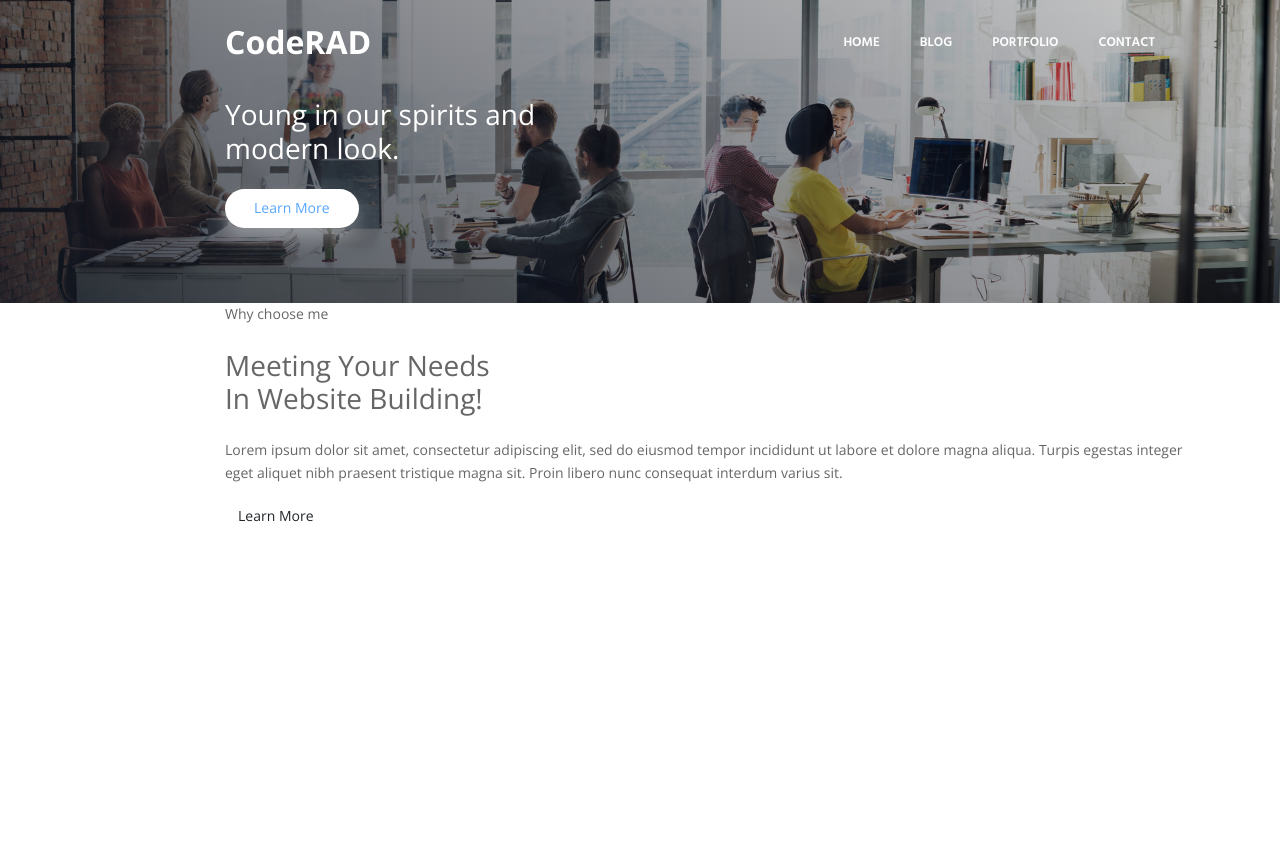
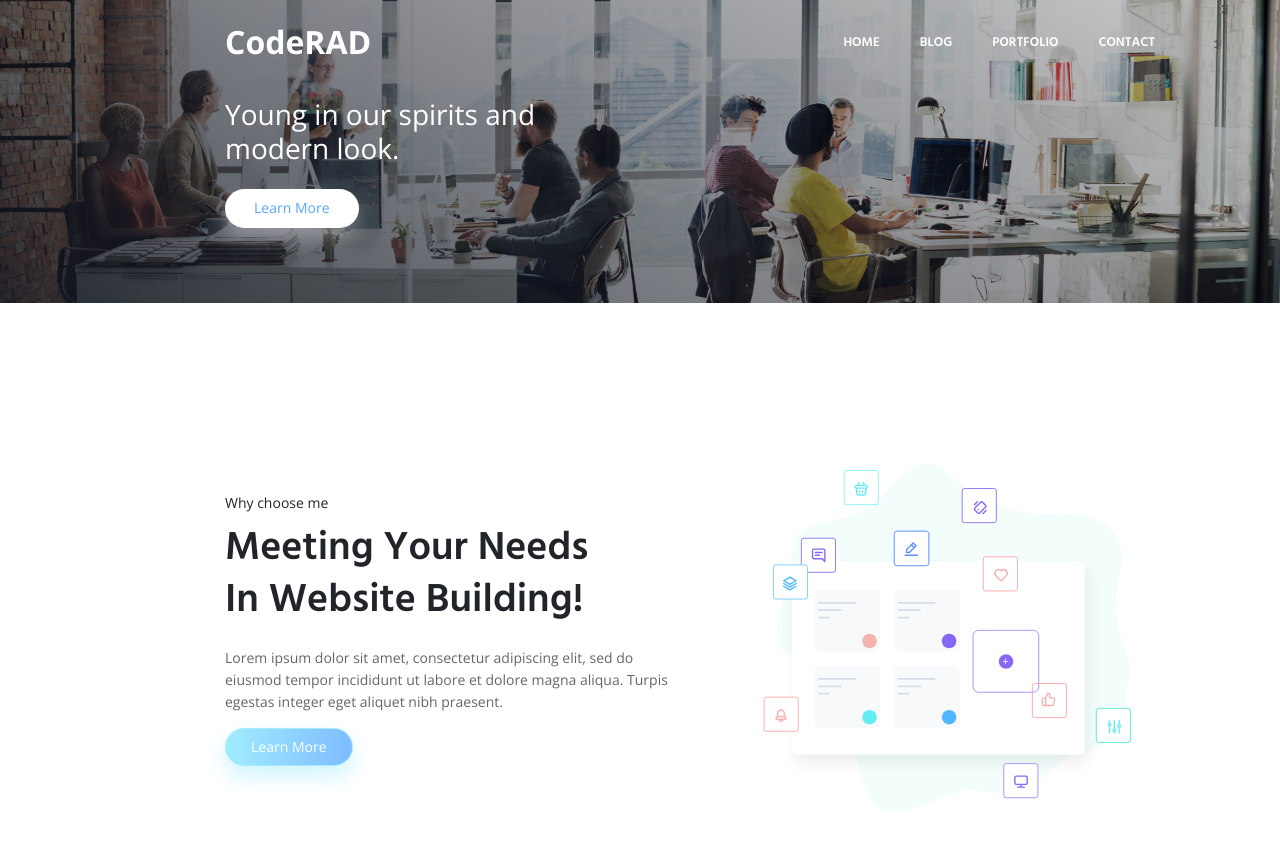
Before and after one commit to Braveheart22/devslopes-codeRad, a plain HTML site: page index.html in a window 1280 px wide. Before the commit the page ends 800 px from the top, so only its background shows below. Drawn offline with nearby package versions, Linux system fonts and the light colour scheme.

Commit message:
Finish section 2
Finished adding css for section 2, including creating a primary button.

```diff
--- a/CSS/default.css
+++ b/CSS/default.css
@@ -91,6 +91,15 @@ img {
     transition: ease-in-out 0.3s;
 }
 
+.btn-primary {
+    background-image: linear-gradient(90deg, var(--gradient-1) 0%, var(--gradient-2) 100%);
+    border: 1px solid var(--gradient-1);
+    box-shadow: 0 10px 20px rgba(161, 236, 255, 0.5);
+    transition: ease-in-out 0.3s;
+    color: var(--white);
+    padding: 0.4375rem 1.5625rem;
+}
+
 .btn-white {
     background-color: var(--white);
     color: var(--font-color-link);
--- a/CSS/styles.css
+++ b/CSS/styles.css
@@ -69,3 +69,35 @@
 .hero-header {
     color: var(--white);
 }
+
+.why-me {
+    padding: var(--size-100) 0;
+}
+
+.why-me-wrapper {
+    display: flex;
+    align-items: center;
+}
+
+.why-me-wrapper div {
+    flex: 1;
+}
+
+.block-text {
+    padding-right: var(--size-50);
+}
+
+.block-text span {
+    color: var(--font-color-dark);
+    font-weight: 300;
+}
+
+.block-text h2 {
+    font-size: var(--size-40);
+    font-family: "Hind", sans-serif;
+    font-weight: 600;
+    color: var(--font-color-dark);
+    margin-top: 0.5rem;
+    margin-bottom: var(--size-20);
+    line-height: 1.3;
+}
--- a/index.html
+++ b/index.html
@@ -51,15 +51,22 @@
             </div>
         </header>
 
-        <section>
-            <div class="container">
+        <section class="why-me">
+
+            <div class="container why-me-wrapper">
+
                 <div class="block-text">
                     <span>Why choose me</span>
                     <h2>Meeting Your Needs<br>In Website Building!</h2>
-                    <p>Lorem ipsum dolor sit amet, consectetur adipiscing elit, sed do eiusmod tempor incididunt ut labore et dolore magna aliqua. Turpis egestas integer eget aliquet nibh praesent tristique magna sit. Proin libero nunc consequat interdum varius sit.</p>
-                    <a href="#" class="btn">Learn More</a>
+                    <p>Lorem ipsum dolor sit amet, consectetur adipiscing elit, sed do eiusmod tempor incididunt ut labore et dolore magna aliqua. Turpis egestas integer eget aliquet nibh praesent.</p>
+                    <a href="#" class="btn btn-primary">Learn More</a>
+                </div>
+
+                <div>
+                    <img src="./assets/images/image2.svg" alt="icon chart">
                 </div>
             </div>
+
         </section>
 
     </body>
```
